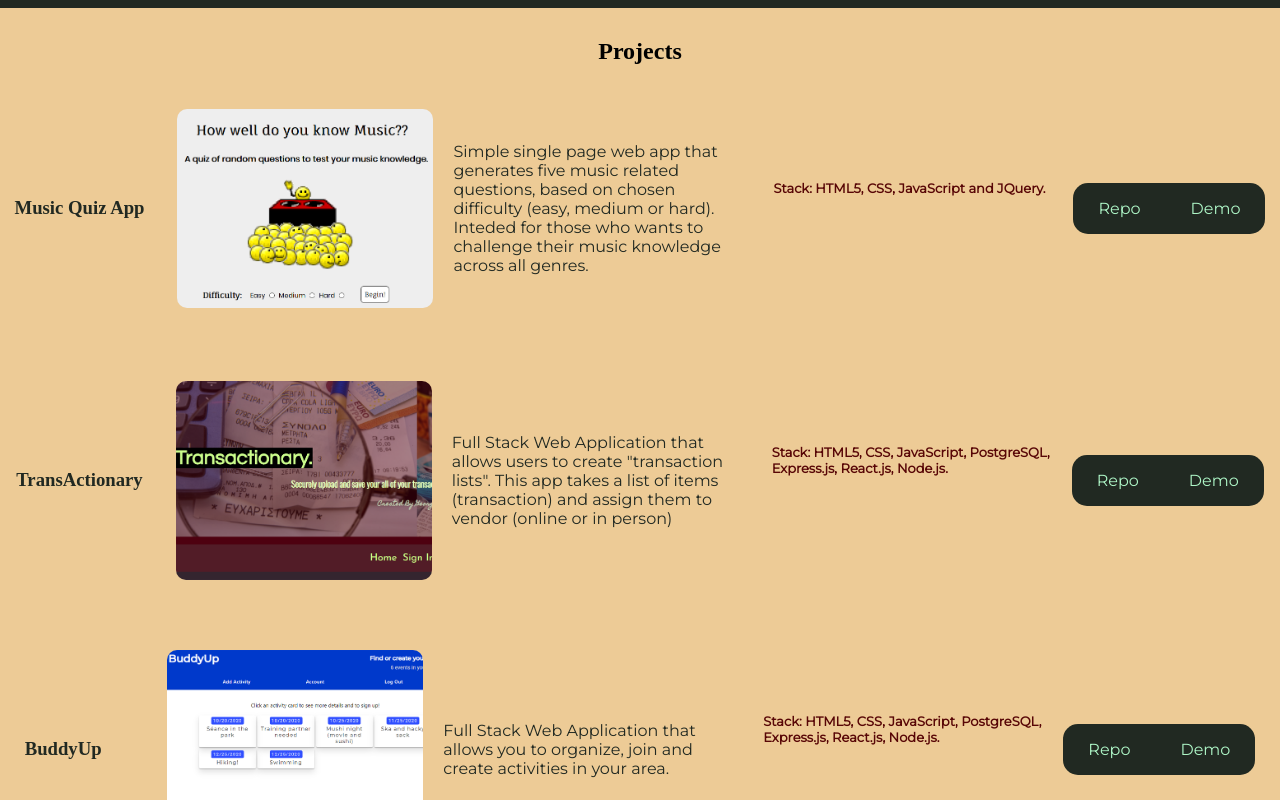
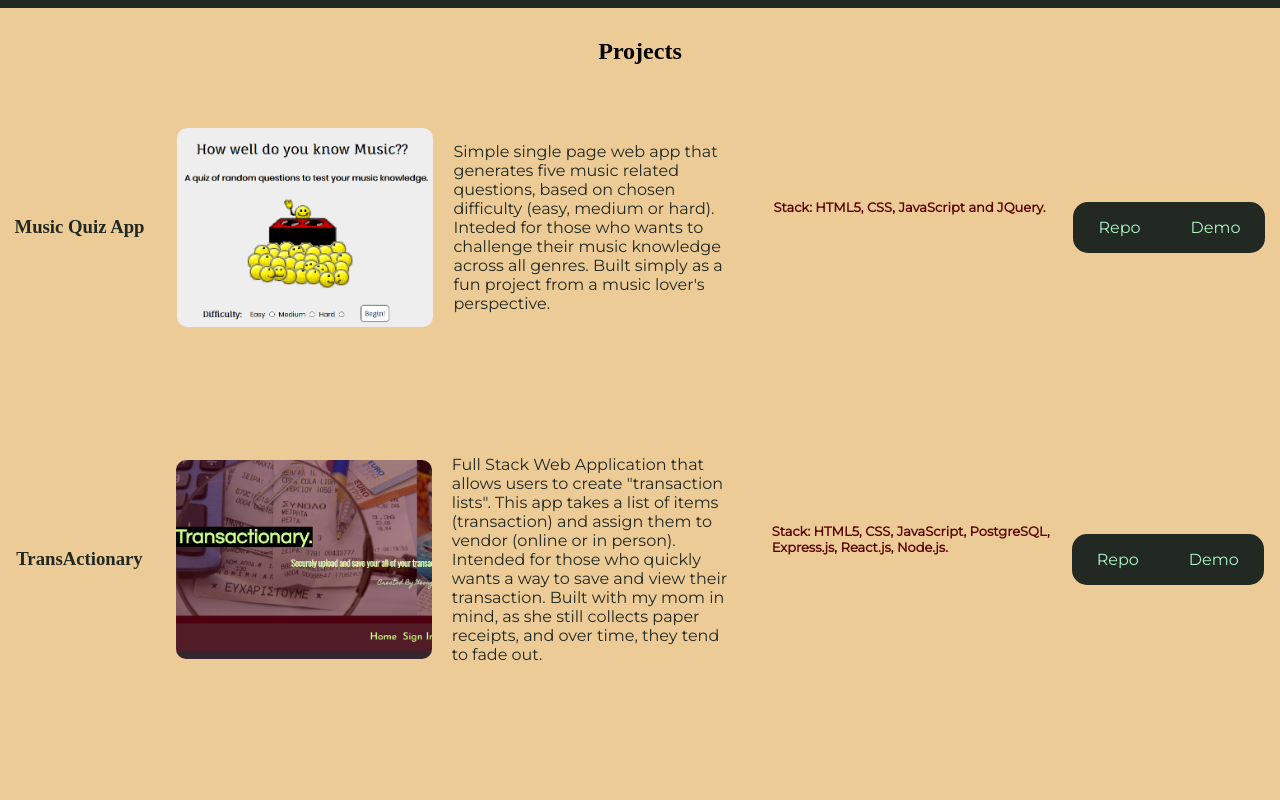
Before and after one commit to GeorgeTheDevelopr/georgethedevelopr-porfolio, a React (Create React App) app: page /projects in a window 1280 px wide. Shown: the part 280-1080 px from the top of the page. Built offline with nearby package versions, Linux system fonts and the light colour scheme; a web font is replaced by a local one.

Commit message:
made last final changes

```diff
--- a/src/components/Projects/Projects.js
+++ b/src/components/Projects/Projects.js
@@ -13,7 +13,7 @@ export default class Projects extends React.Component{
           <div className='project project_1'>
             <h3 className='project_title'>Music Quiz App</h3>
             <img src={musicapp} className="p1_img" alt="Quiz App Screenshot"></img>
-            <p className='project_desc'>Simple single page web app that generates five music related questions, based on chosen difficulty (easy, medium or hard). Inteded for those who wants to challenge their music knowledge across all genres.</p>
+            <p className='project_desc'>Simple single page web app that generates five music related questions, based on chosen difficulty (easy, medium or hard). Inteded for those who wants to challenge their music knowledge across all genres. Built simply as a fun project from a music lover's perspective.</p>
             <p className='tech_stack'>Stack: HTML5, CSS, JavaScript and JQuery.</p>
             <div className='projectLinks_container'>
               <p><a href="https://github.com/thinkful-ei-panda/Quiz-App-George-Rebecca" className="projectLinks" target="_blank" rel='noopener noreferrer'>Repo</a></p>
@@ -24,7 +24,7 @@ export default class Projects extends React.Component{
           <div className='project project_2'>
             <h3 className='project_title'>TransActionary</h3>
             <img src={transactionary} className="p2_img" alt="TransActionary Screenshot"></img>
-            <p className='project_desc'>Full Stack Web Application that allows users to create "transaction lists". This app takes a list of items (transaction) and assign them to vendor (online or in person)</p>
+            <p className='project_desc'>Full Stack Web Application that allows users to create "transaction lists". This app takes a list of items (transaction) and assign them to vendor (online or in person). Intended for those who quickly wants a way to save and view their transaction. Built with my mom in mind, as she still collects paper receipts, and over time, they tend to fade out.</p>
             <p className='tech_stack'>Stack: HTML5, CSS, JavaScript, PostgreSQL, Express.js, React.js, Node.js.</p>
             <div className='projectLinks_container'>
               <p><a href="https://github.com/GeorgeTheDevelopr/TransActionary-Client" className="projectLinks" target="_blank" rel='noopener noreferrer'>Repo</a></p>
@@ -34,8 +34,8 @@ export default class Projects extends React.Component{
 
           <div className='project project_3'>
           <h3 className='project_title'><pre>BuddyUp       </pre></h3>
-            <img src={buddyup} className="p2_img" alt="TransActionary Screenshot"></img>
-            <p className='project_desc'>Full Stack Web Application that allows you to organize, join and create activities in your area.</p>
+            <img src={buddyup} className="p2_img" alt="BuddyUp Screenshot"></img>
+            <p className='project_desc'>Full Stack Web Application that allows you to organize, join and create activities in your area. Intended for those who want to safely plan activies where anyone can tag along (with approval). Built as a group project with a team of 4. We all felt this would be a great idea for when the government slowly began reopening the majority of public spaces.</p>
             <p className='tech_stack'>Stack: HTML5, CSS, JavaScript, PostgreSQL, Express.js, React.js, Node.js.</p>
             <div className='projectLinks_container'>
               <p><a href="https://github.com/thinkful-ei-panda/buddyup-client/" className="projectLinks" target="_blank" rel='noopener noreferrer'>Repo</a></p>
```
